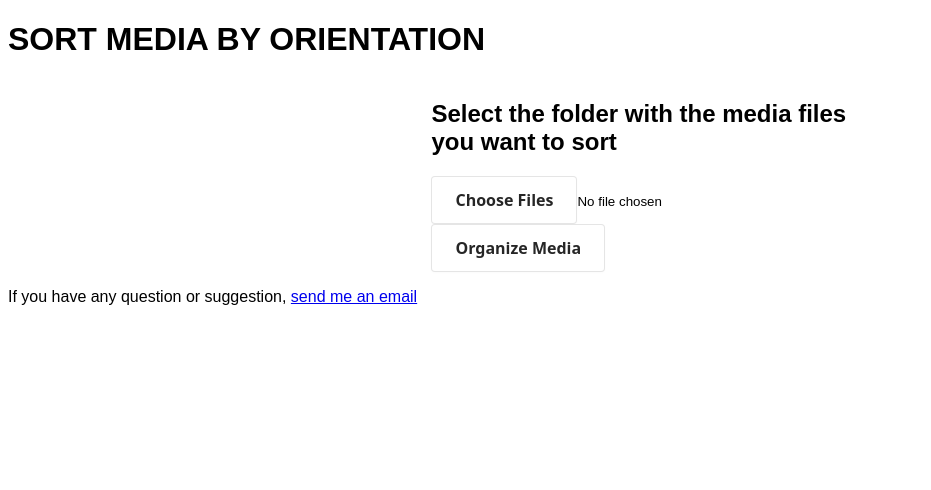
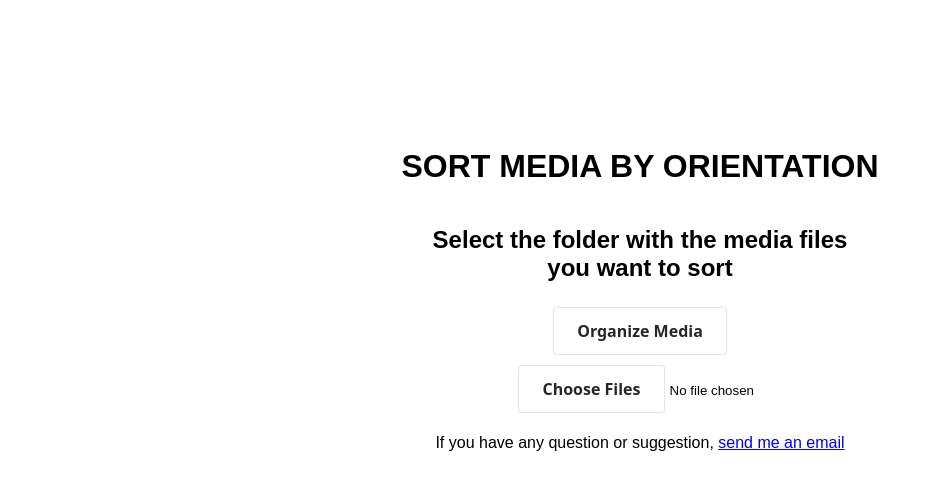
Before and after one commit to madri308/SortMediaWebsite, a plain HTML site: page index.html in a window 1280 px wide. Shown: the whole page, without its empty margins (0-931 px from the left). Drawn offline with nearby package versions, Linux system fonts and the light colour scheme.

Commit message:
Update index.html

```diff
--- a/index.html
+++ b/index.html
@@ -8,10 +8,13 @@
     <style>
         h1{
             font-family: WF Visual Sans,sans-serif;
+            text-align: center;
+            padding-top: 10%;
         }
 
         h2{
             font-family: WF Visual Sans,sans-serif;
+            /* text-align: center; */
         }
 
         p{
@@ -19,6 +22,11 @@
         }
 
 /* CSS */
+/* input[type="file"]::file-selector-button{
+    display: block !important;
+    padding: calc(.875rem - 1px) calc(1.5rem - 1px) !important;
+    text-align: center !important;
+} */
 button, input[type="file"]::file-selector-button {
   align-items: center;
   background-color: #FFFFFF;
@@ -45,6 +53,7 @@ button, input[type="file"]::file-selector-button {
   touch-action: manipulation;
   vertical-align: baseline;
   width: auto;
+  margin: 5px;
 }
 
 button:hover, input[type="file"]::file-selector-button:hover,
@@ -81,6 +90,10 @@ aside{
 }
 main{
     min-width: 33%;
+    text-align: center;
+}
+footer{
+    text-align: center;
 }
     </style>
 </head>
@@ -89,9 +102,9 @@ main{
     <header>
         <h1>SORT MEDIA BY ORIENTATION</h1>
     </header>
-    <script async src="https://pagead2.googlesyndication.com/pagead/js/adsbygoogle.js?client=ca-pub-9655374788764860"
+    <!-- <script async src="https://pagead2.googlesyndication.com/pagead/js/adsbygoogle.js?client=ca-pub-9655374788764860"
     crossorigin="anonymous"></script>
-    <!-- ad1 -->
+    ad1
     <ins class="adsbygoogle"
         style="display:block"
         data-ad-client="ca-pub-9655374788764860"
@@ -100,7 +113,7 @@ main{
         data-full-width-responsive="true"></ins>
     <script>
         (adsbygoogle = window.adsbygoogle || []).push({});
-    </script>
+    </script> -->
     <section id="section">
         <aside>
             <!-- ad3 -->
@@ -118,8 +131,8 @@ main{
         </aside>
         <main>
             <h2>Select the folder with the media files you want to sort</h2>
+            <button id="organizeButton">Organize Media</button>
             <input type="file" id="fileInput" multiple webkitdirectory>
-            <button id="organizeButton">Organize Media</button>
             <div id="loadingMessage"></div>
         </main>
         <aside>
@@ -303,6 +316,8 @@ main{
 
                 // Reset loading message
                 loadingMessage.textContent = '';
+            }else{
+                alert("Please select some files")
             }
         });
     </script>
```
